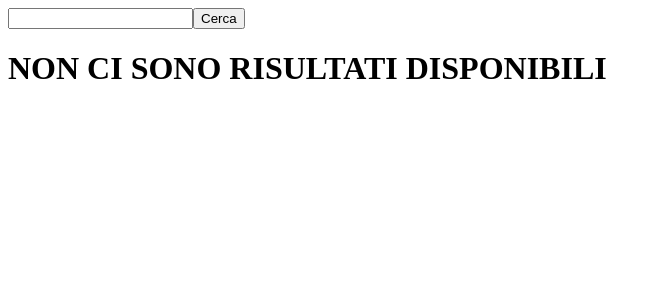
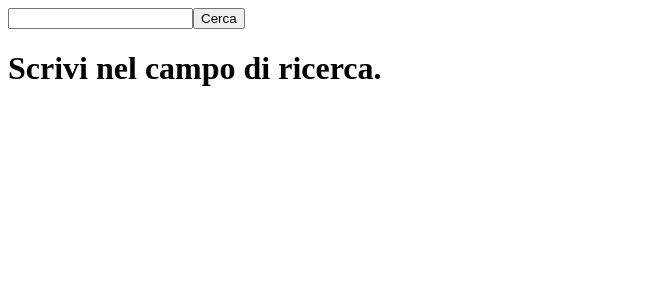
Before and after one commit to Luega/vue-boolflix, a Vue app: page / in a window 1280 px wide. Shown: the top 300 px of the page, without its empty margins (0-661 px from the left). Built offline with nearby package versions, Linux system fonts and the light colour scheme.

Commit message:
fixed bug of v-if in main

```diff
--- a/src/components/Main.vue
+++ b/src/components/Main.vue
@@ -1,6 +1,7 @@
 <template>
   <main>
-      <ul v-if="this.info.length != 0">
+      <h1 v-if="!this.info">Scrivi nel campo di ricerca.</h1>
+      <ul v-else-if="this.info.length != 0">
         <Card
         v-for="(card, index) in info"
         :key="index + card.id"
@@ -26,7 +27,7 @@ export default {
     },
     data() {
         return {
-            info: [],
+            info: null,
         }
     },
     props: {
--- a/src/components/Search.vue
+++ b/src/components/Search.vue
@@ -24,10 +24,6 @@ export default {
             inputText: "",
         }
     },
-    watch: {
-
-
-    }
 }
 </script>
 
```
